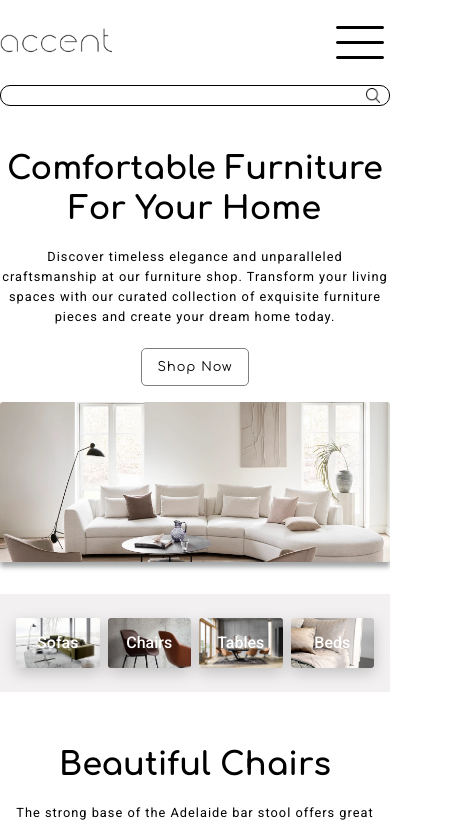
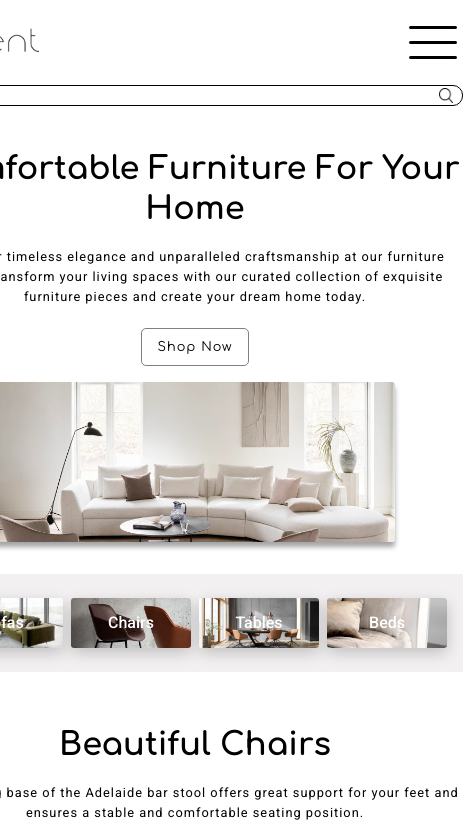
Before and after one commit to IevaZR/ecommerce-store-frontend, a React (Create React App) app: page / in a window 390 px wide. Shown: the top 825 px of the page, 463 px wide, since content can reach past the window. Built offline with nearby package versions, Linux system fonts and the light colour scheme.

Commit message:
mobile margins fixed

```diff
--- a/src/App.css
+++ b/src/App.css
@@ -1,7 +1,8 @@
 body {
   margin: 0;
-  padding: 0;
+  padding: 0 1.5rem 0 1.5rem;
   display: flex;
   justify-content: center;
   min-width: 320px;
+
 }
--- a/src/Pages/MainPage/MainPage.css
+++ b/src/Pages/MainPage/MainPage.css
@@ -1,5 +1,5 @@
 .MainPageWrapper {
-    width: 100vw;
+    width: 100%;
     display: flex;
     align-items: center;
     flex-direction: column;
```
